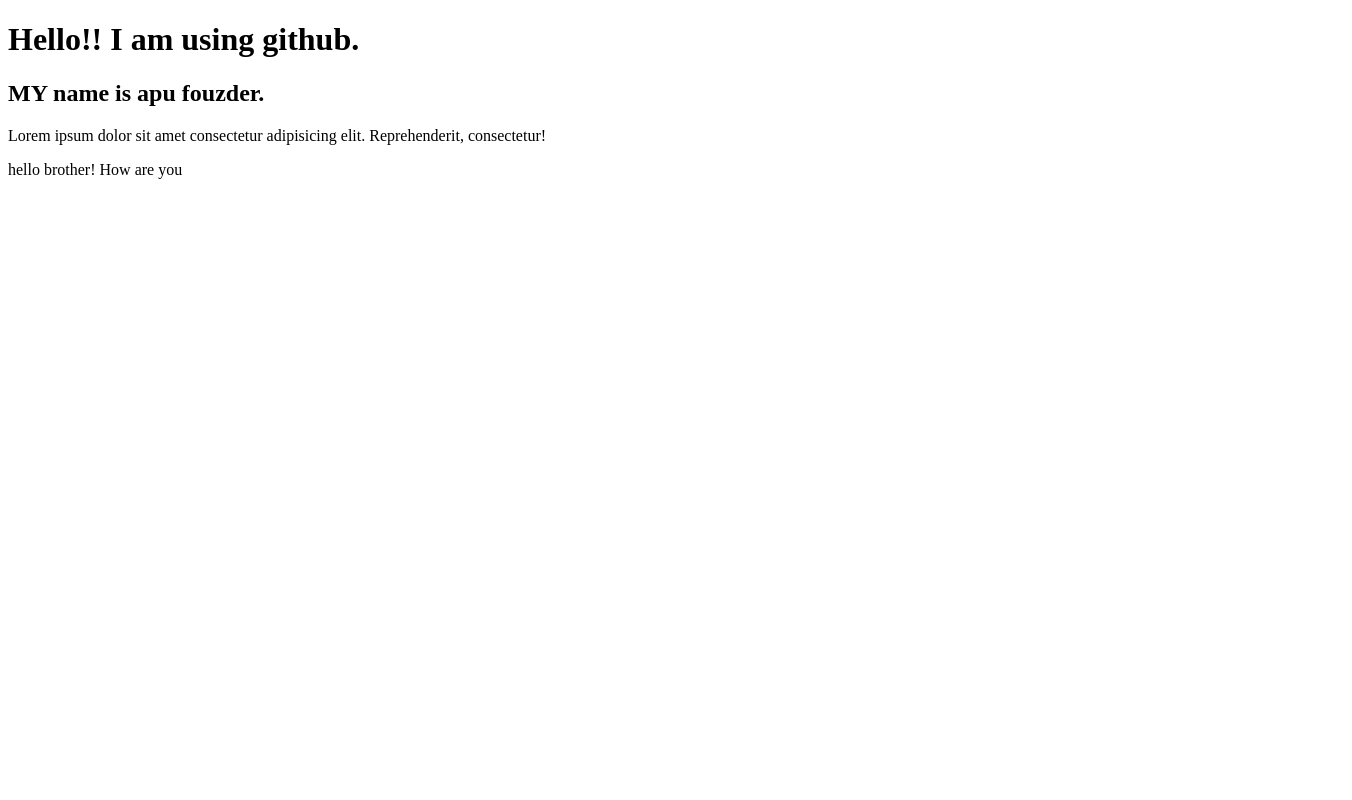
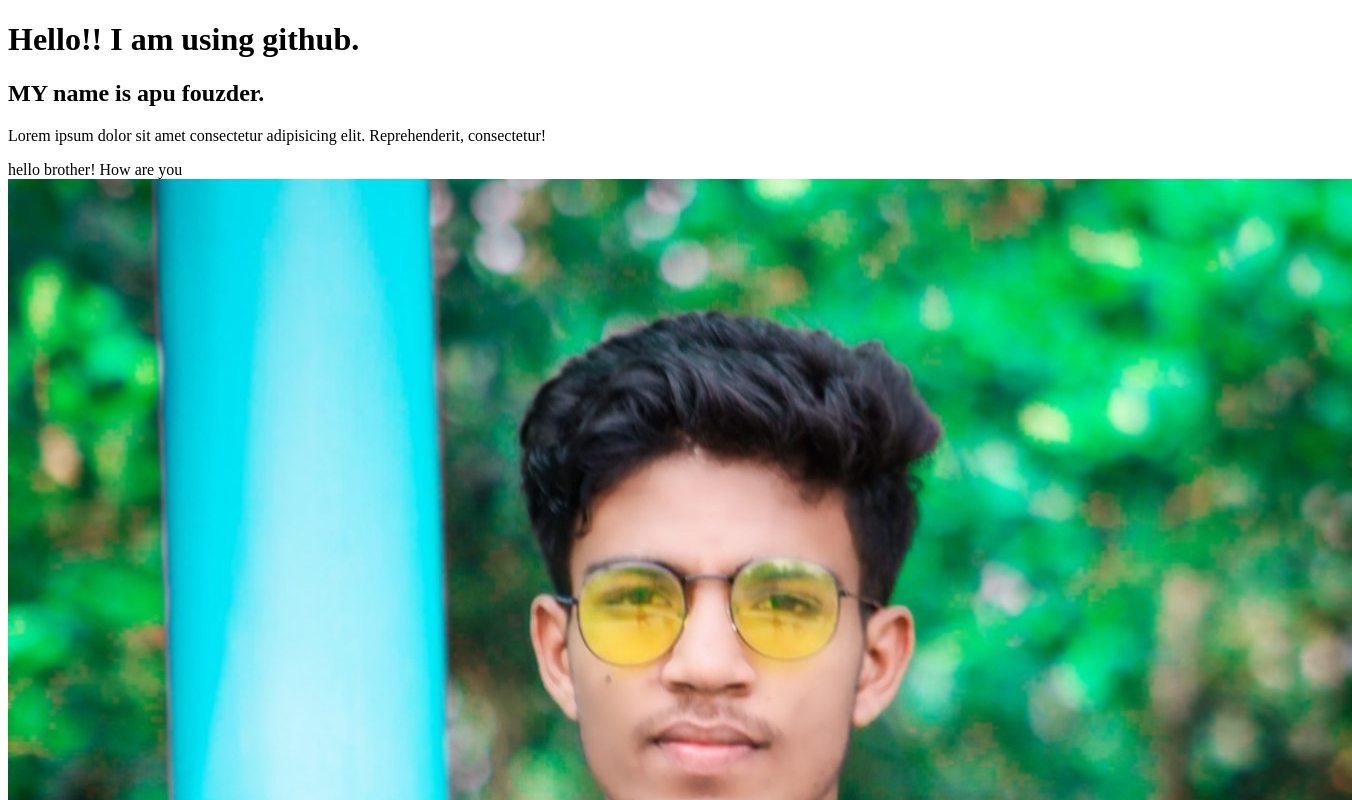
Before and after one commit to apufouzder/my-website, a plain HTML site: page index.html in a window 1280 px wide. Shown: the top 800 px of the page, 1352 px wide, since content can reach past the window. Drawn offline with Linux system fonts and the light colour scheme.

Commit message:
added img

```diff
--- a/index.html
+++ b/index.html
@@ -10,5 +10,6 @@
     <h2>MY name is apu fouzder.</h2>
     <p>Lorem ipsum dolor sit amet consectetur adipisicing elit. Reprehenderit, consectetur!</p>
     <span>hello brother! How are you</span>
+    <img src="apufouzder.jpg" alt="">
 </body>
 </html>
```
Also changed, not shown: apufouzder.jpg (added).
